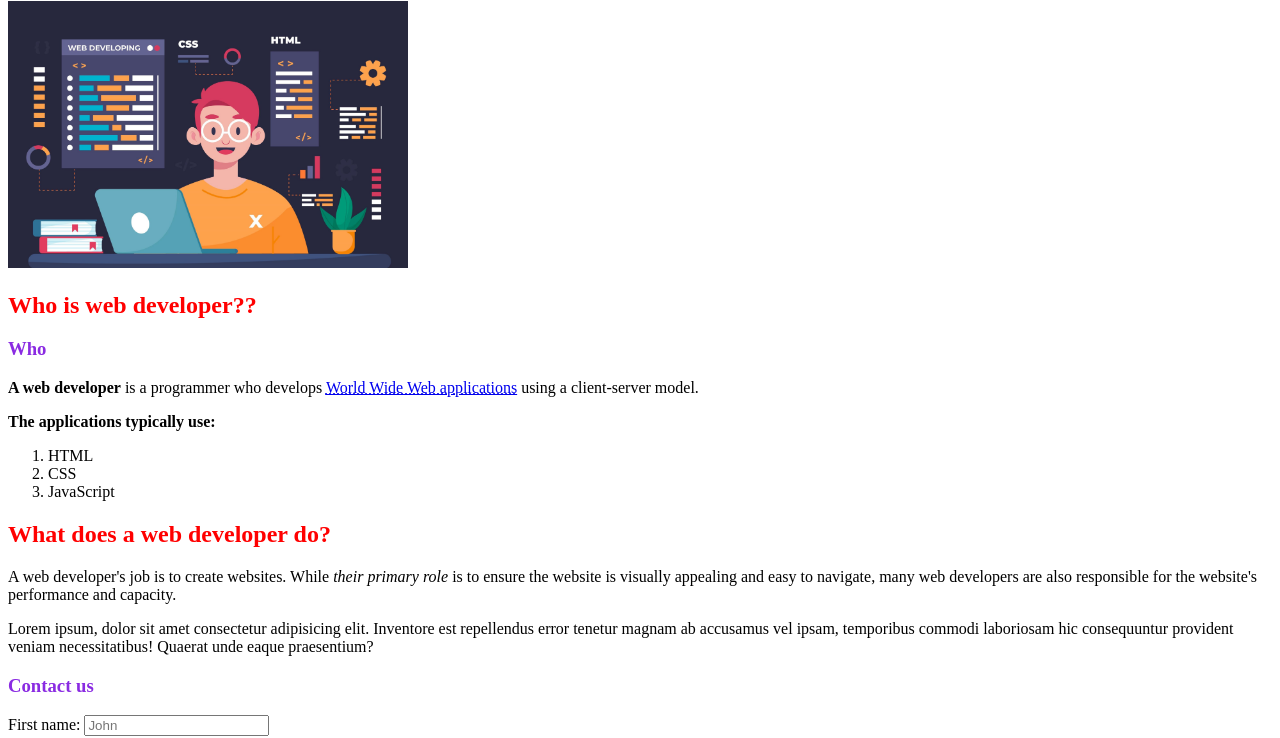
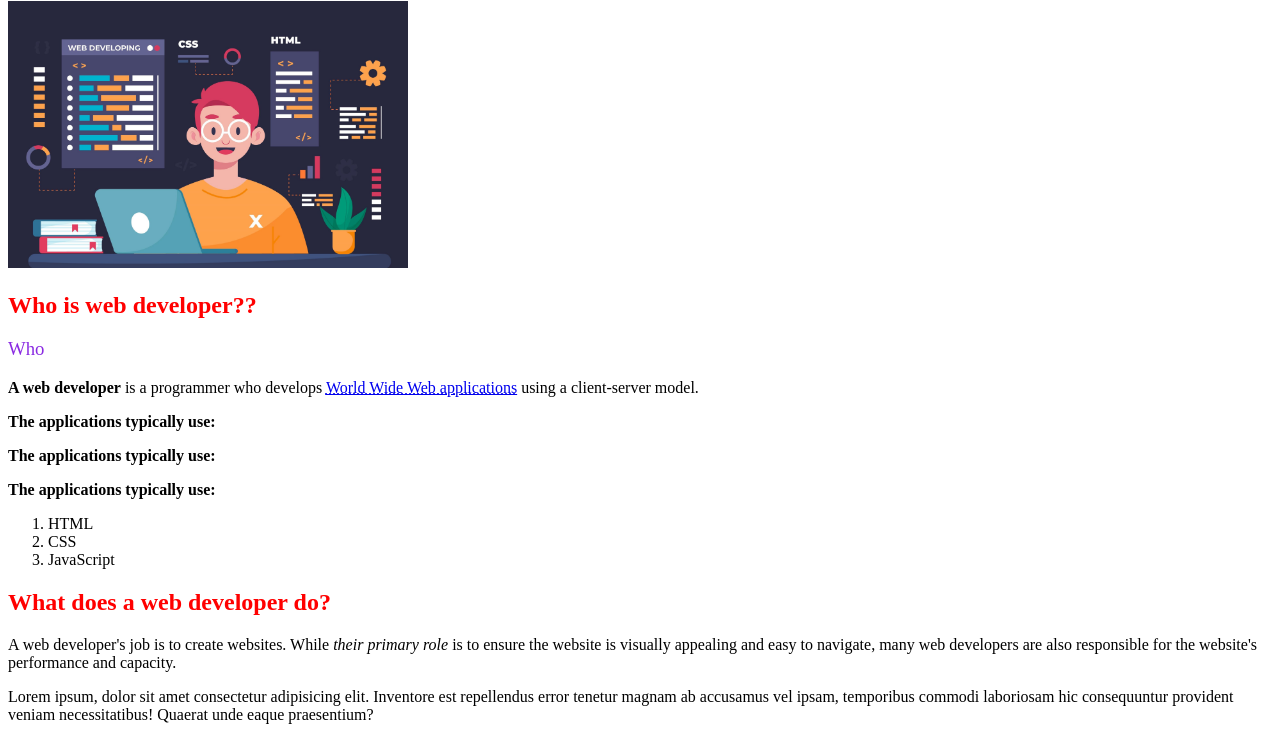
Before and after one commit to Yuliia9719/try, a plain HTML site: page index.html in a window 1280 px wide. Shown: the part 79-817 px from the top of the page. Drawn offline with Linux system fonts and the light colour scheme.

Commit message:
changed 2 files

```diff
--- a/index.html
+++ b/index.html
@@ -17,6 +17,8 @@
     <p><b>A web developer</b> is a programmer who develops <a href="https://en.wikipedia.org/wiki/World_Wide_Web"><abbr
           title="World Wide Web">World
           Wide Web applications</abbr></a> using a client-server model.</p>
+    <p><strong>The applications typically use:</strong></p>
+    <p><strong>The applications typically use:</strong></p>
     <p><strong>The applications typically use:</strong></p>
     <ol>
       <li>HTML</li>
--- a/style.css
+++ b/style.css
@@ -8,4 +8,5 @@ h2 {
 
 h3 {
   color: blueviolet;
+  font-weight: lighter;
 }
```
Also changed, not shown: dev.html (+2 -0 lines).
